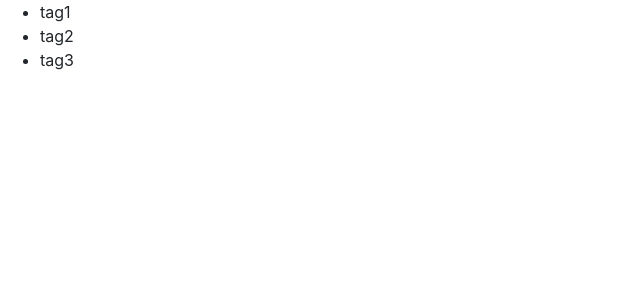
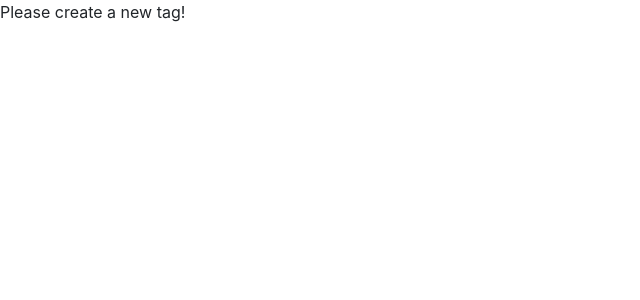
Before and after one commit to juicecultus/first-react-app, a React (Create React App) app: page / in a window 1280 px wide. Shown: the top 300 px of the page, without its empty margins (0-640 px from the left). Built offline with nearby package versions, Linux system fonts and the light colour scheme.

Commit message:
Conditional Rendering - option 2 (truthy)

```diff
--- a/src/components/counter.jsx
+++ b/src/components/counter.jsx
@@ -3,11 +3,11 @@ import React, { Component } from 'react';
 class Counter extends Component {
   state = {
     count: 0,
-    tags: ['tag1', 'tag2', 'tag3']
+    tags: []
   };
 
   renderTags() {
-    if (this.state.tags.length === 0) return <p>There are no tags!</p>;
+    // if (this.state.tags.length === 0) return <p>There are no tags!</p>;
 
     return (
       <ul>
@@ -23,6 +23,7 @@ class Counter extends Component {
       <div>
         {/* <span className={this.getBadgeClasses()}>{this.formatCount()}</span>
         <button className='btn btn-secondary btn-sm'>Increment</button> */}
+        {this.state.tags.length === 0 && 'Please create a new tag!'}
         {this.renderTags()}
       </div>
     );
```
